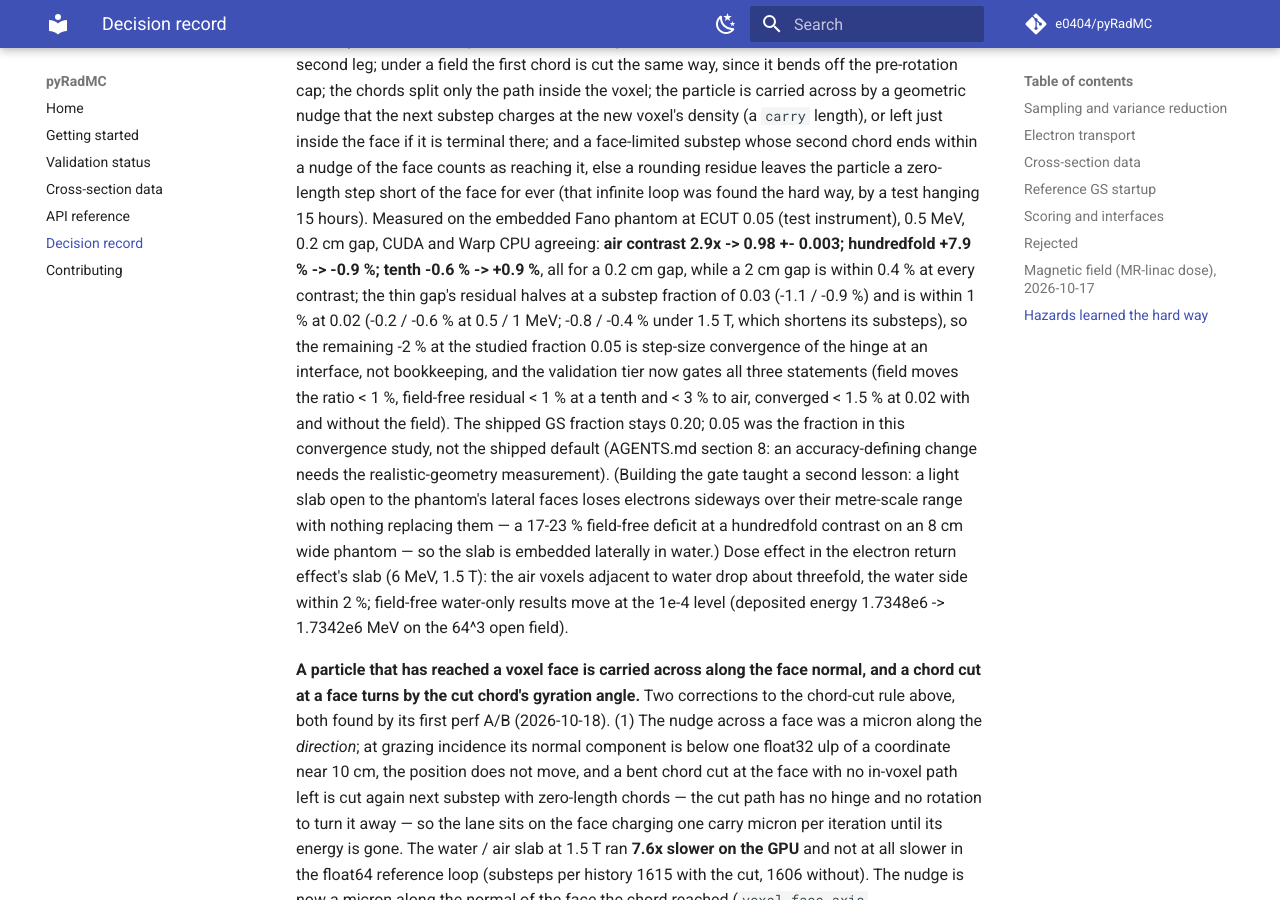
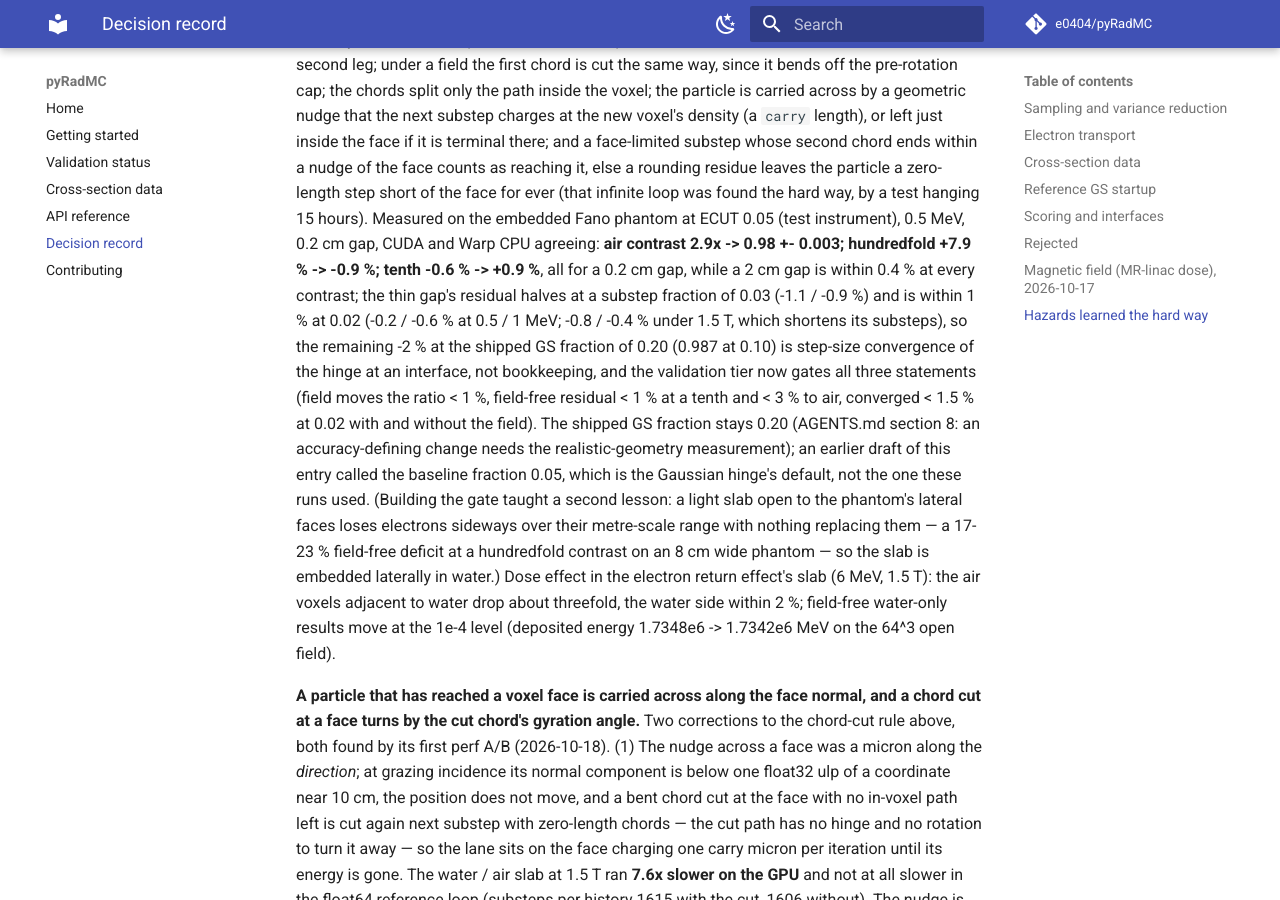
Before and after one commit to e0404/pyRadMC, an MkDocs documentation site: the page built from docs/decisions.md, in a window 1280 px wide and 900 px high, scrolled down 9033 px. Built offline with MkDocs 1.6.1 and Material for MkDocs 9.7.7, drawn with Linux system fonts in a browser that asks for light colours; comment, search, counter and statistics services are not loaded.

Commit message:
docs(validation): the thin-gap baselines ran at the shipped GS fraction
The hinge-fix entries labelled the baseline substep fraction 0.05, which
is the Gaussian hinge's default; the runs used the Goudsmit-Saunderson
default of 0.20 (the provenance string says so). The numbers stand; the
label and the sentences built on it are corrected in docs/decisions.md,
docs/validation.md, the CHANGELOG and the Fano test docstring, with the
0.10 point (0.987) added to the convergence sequence.

Co-Authored-By: Claude Fable 5.1 <noreply@anthropic.com>

```diff
--- a/docs/decisions.md
+++ b/docs/decisions.md
@@ -376,13 +376,14 @@ CPU agreeing: **air contrast 2.9x -> 0.98 +- 0.003; hundredfold +7.9 % -> -0.9 %
 -0.6 % -> +0.9 %**, all for a 0.2 cm gap, while a 2 cm gap is within 0.4 % at every
 contrast; the thin gap's residual halves at a substep fraction of 0.03 (-1.1 / -0.9 %)
 and is within 1 % at 0.02 (-0.2 / -0.6 % at 0.5 / 1 MeV; -0.8 / -0.4 % under 1.5 T,
-which shortens its substeps), so the remaining -2 % at the studied fraction 0.05 is step-size
-convergence of the hinge at an interface, not bookkeeping, and the validation tier now
-gates all three statements (field moves the ratio < 1 %, field-free residual < 1 % at a
-tenth and < 3 % to air, converged < 1.5 % at 0.02 with and without the field). The
-shipped GS fraction stays 0.20; 0.05 was the fraction in this convergence study,
-not the shipped default (AGENTS.md section 8: an accuracy-defining change needs the
-realistic-geometry measurement). (Building the gate taught a second lesson: a light slab
+which shortens its substeps), so the remaining -2 % at the shipped GS fraction of 0.20
+(0.987 at 0.10) is step-size convergence of the hinge at an interface, not bookkeeping,
+and the validation tier now gates all three statements (field moves the ratio < 1 %,
+field-free residual < 1 % at a tenth and < 3 % to air, converged < 1.5 % at 0.02 with
+and without the field). The shipped GS fraction stays 0.20 (AGENTS.md section 8: an
+accuracy-defining change needs the realistic-geometry measurement); an earlier draft of
+this entry called the baseline fraction 0.05, which is the Gaussian hinge's default,
+not the one these runs used. (Building the gate taught a second lesson: a light slab
 open to the phantom's lateral faces loses electrons sideways over their metre-scale
 range with nothing replacing them — a 17-23 % field-free deficit at a hundredfold
 contrast on an 8 cm wide phantom — so the slab is embedded laterally in water.) Dose
```
Also changed, not shown: CHANGELOG.md (+2 -2 lines), docs/validation.md (+5 -4 lines), 1 other file.
